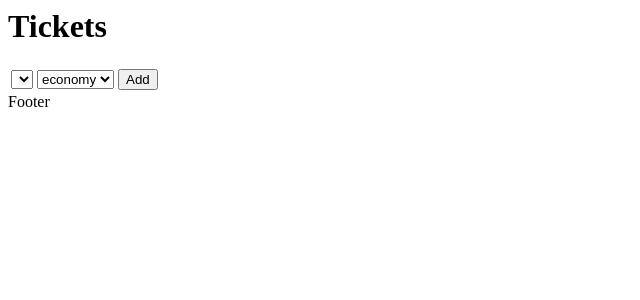
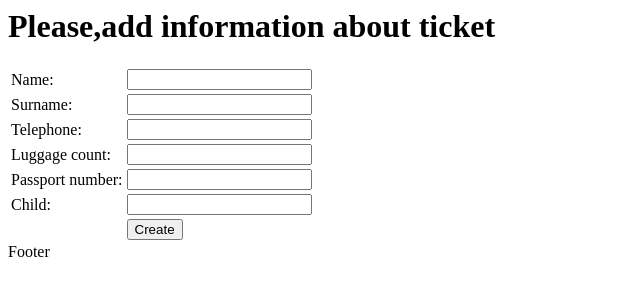
Before and after one commit to tkuzmina/aviocompany, a CodeIgniter app: a page that uses application/views/tickets_view.php in a window 1280 px wide. Shown: the top 300 px of the page, without its empty margins (0-640 px from the left). Run offline with CodeIgniter, Linux system fonts and the light colour scheme; data comes from the database, SQL or seed files in the repository; data that the repository does not hold is empty; some libraries are stand-ins or nearby versions.

Commit message:
tickets beginning

```diff
--- a/application/config/database.php
+++ b/application/config/database.php
@@ -49,7 +49,7 @@ $active_record = TRUE;
 
 $db['default']['hostname'] = 'localhost';
 $db['default']['username'] = 'root';
-$db['default']['password'] = 'root';
+$db['default']['password'] = '';
 $db['default']['database'] = 'aviocompany';
 $db['default']['dbdriver'] = 'mysql';
 $db['default']['dbprefix'] = '';
--- a/application/controllers/tickets.php
+++ b/application/controllers/tickets.php
@@ -21,10 +21,13 @@ class Tickets extends CI_Controller {
         $this->load->view('tickets_view', $data);
     }
 
-	function add() {
-        $flight_id = $this->input->post('flight_id');
-		$class_id = $this->input->post('class_id');
-        $this->tickets_model->insert_ticket($flight_id, $class_id);
+	function adding_passenger() {
+        $name = $this->input->post('name');
+		$surname = $this->input->post('surname');
+		$telephone = $this->input->post('telephone');
+		$luggage_count = $this->input->post('luggage_count');
+		$passport_int = $this->input->post('passport_int');
+        $this->tickets_model->insert_passanger($name, $surname, $telephone, $luggage_count, $passport_int);
         redirect("tickets");
     }
 
--- a/application/models/tickets_model.php
+++ b/application/models/tickets_model.php
@@ -8,16 +8,8 @@ class Tickets_model extends CI_Model {
         return $tickets;
     }
 
-    function insert_ticket($flight_id,$class_id){
-        $this->db->insert('tickets', array("flight_id" => $flight_id,"class_id" => $class_id ));
-    }
-
-    function delete_ticket($ticket_id) {
-        $this->db->delete('tickets', array("id" => $ticket_id));
-    }
-
-    function update_ticket($ticket_id,$flight_id,$class_id) {
-        $this->db->update('tickets', array("flight_id" => $flight_id,"class_id" => $class_id ), array("id" => $ticket_id));
+    function insert_passanger($name, $surname, $telephone, $luggage_count, $passport_int){
+        $this->db->insert('passengers', array("name" => $name,"surname" => $surname,"telephone" => $telephone,"luggage_count" => $luggage_count,"passport_int" => $passport_int  ));
     }
 
 }
--- a/application/views/flight_search_view.php
+++ b/application/views/flight_search_view.php
@@ -27,6 +27,7 @@
 		<td><?= $flight->price_b_child ?></td>
 		<td><?= $flight->price_e_infant ?></td>
 		<td><?= $flight->price_b_infant ?></td>
+		<td><input type='Button' value='Buy'  onclick='open_url("<?=('tickets/adding_passenger')?>'/></td>
     </tr>
 <?php endforeach ?>
 </table>
--- a/application/views/tickets_view.php
+++ b/application/views/tickets_view.php
@@ -1,33 +1,18 @@
 <?php include("header.php"); ?>
 <table class="adminTable">
 
-    <div class='Title'><h1>Tickets</h1></div>
+    <div class='Title'><h1>Please,add information about ticket</h1></div>
+	<?=form_open('tickets/adding_passenger')?>
+        <table class="registerFormContent">
+            <tr><td>Name:</td><td><?=form_input('name', '')?></td></tr>
+            <tr><td>Surname:</td><td><?=form_password('surname')?></td></tr>
+            <tr><td>Telephone:</td><td><?=form_input('telephone', '')?></td></tr>
+			<tr><td>Luggage count:</td><td><?=form_input('luggage_count', '')?></td></tr>
+			<tr><td>Passport number:</td><td><?=form_input('passport_int', '')?></td></tr>
+			<tr><td>Child:</td><td><?=form_input('child', '')?></td></tr>
+            <tr><td></td><td><input class='Button' type='submit' value='Create' /></td></tr>
+        </table>
+    <?=form_close();?>
 
-       <tr>
-        <?=form_open('tickets/add')?>
-		<td align="left"><?=form_dropdown('flight_id',$flights, array())?></td>
-		<td align="left"><?=form_dropdown('class_id',$classes, array())?></td>
-		<td align="left"><?=form_submit('add_class', 'Add')?></td>
-		    <?=form_close();?>
-		</tr>
-
-
-        <table class="Content">
-            <?php foreach ($tickets as $ticket): ?>
-
-            <?=form_open('tickets/edit')?>
-            <?=form_hidden('ticket_id', $ticket->id)?>
-            <tr>
-                <td><?=form_input('flight_id',$flights, $ticket->flight_id)?></td>
-				<td><?=form_input('class_id',$classes, $ticket->class_id)?></td>
-                <td align="left">
-                    <?=form_submit('edit_ticket', 'Edit')?>
-                    <a href='<?='tickets/delete?ticket_id='.$ticket->id?>'>
-                    <span class="deleteIcon"><?=img('images/delete_icon.png')?></span></a>
-                </td>
-            </tr>
-            <?=form_close();?>
-        <?php endforeach; ?>
-        </table>
 </table>
 <?php include("footer.php"); ?>
```
